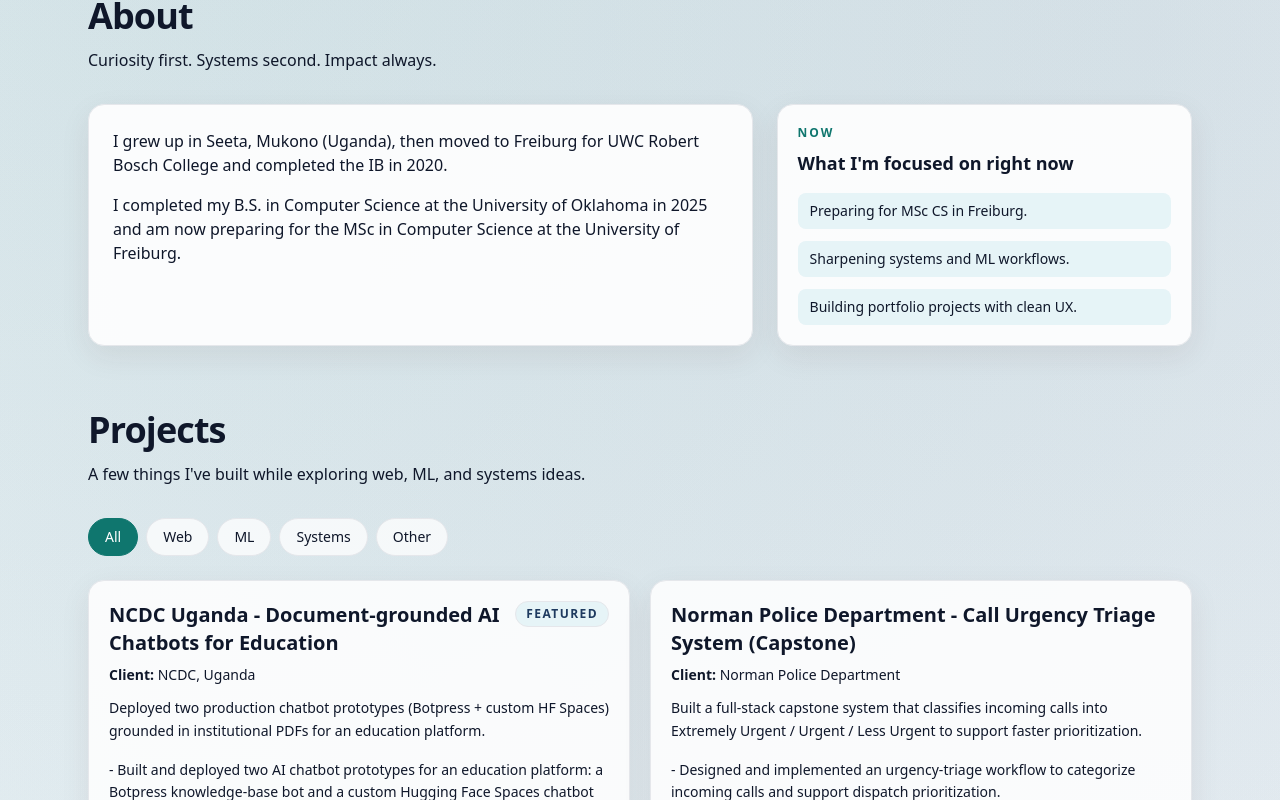
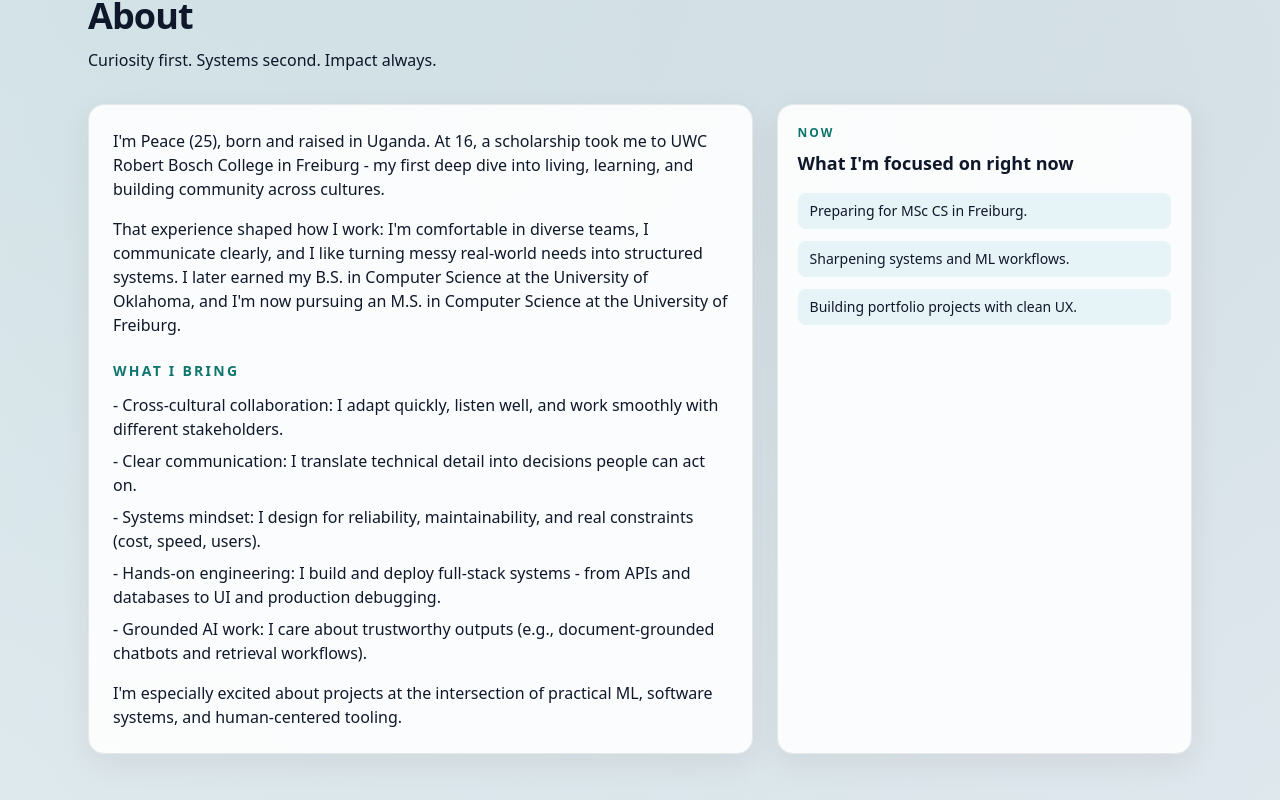
Before and after one commit to Peace-Ka/peace-updated-portfolio, a Next.js app: page /en in a window 1280 px wide. Shown: the part 600-1400 px from the top of the page. Built offline with nearby package versions, Linux system fonts and the light colour scheme.

Commit message:
Expand About section, add Github link, and update build log

```diff
--- a/app/[locale]/page.tsx
+++ b/app/[locale]/page.tsx
@@ -47,6 +47,17 @@ export default async function HomePage({ params }: Props) {
                     <p key={paragraph.en}>{paragraph[typedLocale]}</p>
                   ))}
                 </div>
+                <h3 className="mt-6 text-sm font-semibold uppercase tracking-[0.16em] text-accent">
+                  {tAbout("whatIBring")}
+                </h3>
+                <ul className="mt-3 space-y-2 text-sm leading-relaxed text-ink/80 sm:text-base">
+                  {profile.aboutStrengths.map((item) => (
+                    <li key={item.en}>- {item[typedLocale]}</li>
+                  ))}
+                </ul>
+                <p className="mt-4 text-sm leading-relaxed text-ink/80 sm:text-base">
+                  {profile.aboutClosing[typedLocale]}
+                </p>
               </div>
               <NowPanel />
             </div>
--- a/data/buildLog.ts
+++ b/data/buildLog.ts
@@ -19,6 +19,18 @@ export type BuildLogEntry = {
 };
 
 export const buildLogEntries: BuildLogEntry[] = [
+  {
+    dateISO: "2026-03-04",
+    title: {
+      en: "About section expanded for academic and hiring readability",
+      de: "Über-mich-Bereich für akademische und berufliche Lesbarkeit erweitert"
+    },
+    summary: {
+      en: "Expanded About into two concise narrative paragraphs plus a compact 'What I bring' list, and linked the public GitHub profile in contact data.",
+      de: "Den Über-mich-Bereich auf zwei prägnante Absätze plus eine kompakte 'Was ich mitbringe'-Liste erweitert und das öffentliche GitHub-Profil in den Kontaktdaten ergänzt."
+    },
+    tags: ["About", "Content", "EN/DE", "GitHub"]
+  },
   {
     dateISO: "2026-03-04",
     title: {
--- a/data/profile.ts
+++ b/data/profile.ts
@@ -9,6 +9,8 @@ type ProfileData = {
   heroMicroline: LocalizedText;
   heroHook: LocalizedText;
   aboutParagraphs: LocalizedText[];
+  aboutStrengths: LocalizedText[];
+  aboutClosing: LocalizedText;
   nowItems: LocalizedText[];
   contact: {
     email: string;
@@ -35,14 +37,40 @@ export const profile: ProfileData = {
   },
   aboutParagraphs: [
     {
-      en: "I grew up in Seeta, Mukono (Uganda), then moved to Freiburg for UWC Robert Bosch College and completed the IB in 2020.",
-      de: "Ich bin in Seeta, Mukono (Uganda) aufgewachsen, ging dann nach Freiburg ans UWC Robert Bosch College und schloss dort 2020 das IB ab."
+      en: "I'm Peace (25), born and raised in Uganda. At 16, a scholarship took me to UWC Robert Bosch College in Freiburg - my first deep dive into living, learning, and building community across cultures.",
+      de: "Ich bin Peace (25), in Uganda geboren und aufgewachsen. Mit 16 hat mich ein Stipendium ans UWC Robert Bosch College nach Freiburg gebracht - mein Einstieg in Lernen und Zusammenarbeit über Kulturen hinweg."
     },
     {
-      en: "I completed my B.S. in Computer Science at the University of Oklahoma in 2025 and am now preparing for the MSc in Computer Science at the University of Freiburg.",
-      de: "2025 habe ich meinen B.Sc. in Informatik an der University of Oklahoma abgeschlossen und bereite mich nun auf den MSc Informatik an der Universität Freiburg vor."
+      en: "That experience shaped how I work: I'm comfortable in diverse teams, I communicate clearly, and I like turning messy real-world needs into structured systems. I later earned my B.S. in Computer Science at the University of Oklahoma, and I'm now pursuing an M.S. in Computer Science at the University of Freiburg.",
+      de: "Diese Zeit prägt meine Arbeitsweise bis heute: Ich arbeite gerne in diversen Teams, kommuniziere klar und übersetze reale Anforderungen in strukturierte Systeme. Nach meinem B.Sc. in Informatik an der University of Oklahoma studiere ich jetzt M.Sc. Informatik an der Universität Freiburg."
     }
   ],
+  aboutStrengths: [
+    {
+      en: "Cross-cultural collaboration: I adapt quickly, listen well, and work smoothly with different stakeholders.",
+      de: "Interkulturelle Zusammenarbeit: schnelle Anpassung, gutes Zuhören, saubere Abstimmung mit Stakeholdern."
+    },
+    {
+      en: "Clear communication: I translate technical detail into decisions people can act on.",
+      de: "Klare Kommunikation: technische Details so erklären, dass Entscheidungen leichter fallen."
+    },
+    {
+      en: "Systems mindset: I design for reliability, maintainability, and real constraints (cost, speed, users).",
+      de: "Systemdenken: Fokus auf Zuverlässigkeit, Wartbarkeit und echte Constraints (Kosten, Tempo, Nutzer)."
+    },
+    {
+      en: "Hands-on engineering: I build and deploy full-stack systems - from APIs and databases to UI and production debugging.",
+      de: "Praxisnahes Engineering: Full-Stack von API/Datenbank bis UI und Debugging in Produktion."
+    },
+    {
+      en: "Grounded AI work: I care about trustworthy outputs (e.g., document-grounded chatbots and retrieval workflows).",
+      de: "Vertrauenswürdige KI: Interesse an robusten, dokumentenbasierten Ansätzen (z.B. RAG)."
+    }
+  ],
+  aboutClosing: {
+    en: "I'm especially excited about projects at the intersection of practical ML, software systems, and human-centered tooling.",
+    de: "Besonders spannend finde ich Projekte zwischen praxisnahem ML, Software-Systemen und menschenzentrierten Tools."
+  },
   nowItems: [
     {
       en: "Preparing for MSc CS in Freiburg.",
@@ -65,6 +93,6 @@ export const profile: ProfileData = {
     },
     phoneNumbers: ["+1 405-274-3184", "+256 789292000"],
     linkedin: undefined,
-    github: undefined
+    github: "https://github.com/Peace-Ka"
   }
 };
--- a/messages/de.json
+++ b/messages/de.json
@@ -21,7 +21,8 @@
   },
   "about": {
     "heading": "Über mich",
-    "intro": "Neugier zuerst. Systeme als Werkzeug. Wirkung als Ziel."
+    "intro": "Neugier zuerst. Systeme als Werkzeug. Wirkung als Ziel.",
+    "whatIBring": "Was ich mitbringe"
   },
   "now": {
     "heading": "Aktuell",
--- a/messages/en.json
+++ b/messages/en.json
@@ -21,7 +21,8 @@
   },
   "about": {
     "heading": "About",
-    "intro": "Curiosity first. Systems second. Impact always."
+    "intro": "Curiosity first. Systems second. Impact always.",
+    "whatIBring": "What I bring"
   },
   "now": {
     "heading": "Now",
```
